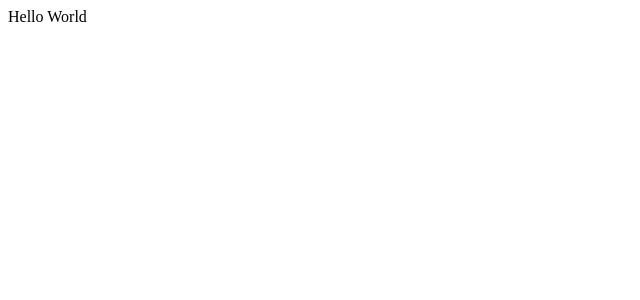
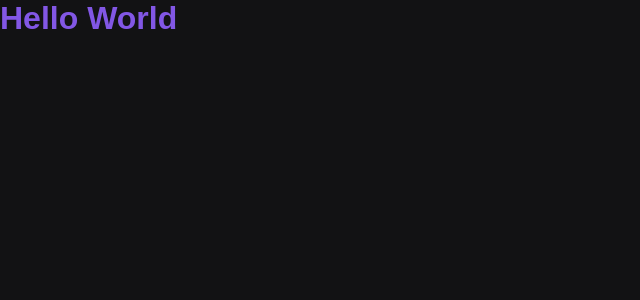
Before and after one commit to bessache/curso-nextjs-rocketseat, a Next.js app: page / in a window 1280 px wide. Shown: the top 300 px of the page, without its empty margins (0-640 px from the left). Built offline with nearby package versions, Linux system fonts and the light colour scheme.

Commit message:
Commit aula styled Components

```diff
--- /dev/null
+++ b/babel.config.js
@@ -0,0 +1,4 @@
+module.exports = {
+    presets: ["next/babel"],
+    plugins: [["styled-components", { "ssr": true }]]
+  }
--- a/package.json
+++ b/package.json
@@ -10,11 +10,13 @@
   "dependencies": {
     "next": "9.5.3",
     "react": "16.13.1",
-    "react-dom": "16.13.1"
+    "react-dom": "16.13.1",
+    "styled-components": "^5.2.0"
   },
   "devDependencies": {
     "@types/node": "^14.11.2",
     "@types/react": "^16.9.49",
+    "@types/styled-components": "^5.1.3",
     "typescript": "^4.0.3"
   }
 }
--- a/pages/_app.tsx
+++ /dev/null
@@ -1,7 +0,0 @@
-
-
-function MyApp({ Component, pageProps }) {
-  return <Component {...pageProps} />
-}
-
-export default MyApp
--- a/pages/index.tsx
+++ /dev/null
@@ -1,6 +0,0 @@
-
-export default function Home() {
-  return (
-    <div>Hello World</div>
-  )
-}
--- /dev/null
+++ b/src/pages/_app.tsx
@@ -0,0 +1,10 @@
+import GlobalStyle from '../styles/GlobalStyle'
+
+export default function MyApp({ Component, pageProps }) {
+  return (
+    <>
+      <GlobalStyle/>
+      <Component {...pageProps} />
+    </>
+  )
+}
--- /dev/null
+++ b/src/pages/_document.tsx
@@ -0,0 +1,30 @@
+import Document, {DocumentContext} from 'next/document'
+import { ServerStyleSheet } from 'styled-components'
+
+export default class MyDocument extends Document {
+  static async getInitialProps(ctx: DocumentContext) {
+    const sheet = new ServerStyleSheet()
+    const originalRenderPage = ctx.renderPage
+
+    try {
+      ctx.renderPage = () =>
+        originalRenderPage({
+          enhanceApp: (App) => (props) =>
+            sheet.collectStyles(<App {...props} />),
+        })
+
+      const initialProps = await Document.getInitialProps(ctx)
+      return {
+        ...initialProps,
+        styles: (
+          <>
+            {initialProps.styles}
+            {sheet.getStyleElement()}
+          </>
+        ),
+      }
+    } finally {
+      sheet.seal()
+    }
+  }
+}
--- /dev/null
+++ b/src/pages/index.tsx
@@ -0,0 +1,9 @@
+import {Title} from '../styles/pages/Home'
+
+export default function Home() {
+  return (
+    <div>
+      <Title>Hello World</Title>
+    </div>
+  )
+}
--- /dev/null
+++ b/src/pages/search.tsx
@@ -0,0 +1,5 @@
+export default function Search() {
+    return (
+      <h1>Search</h1>
+    )
+  }
--- /dev/null
+++ b/src/styles/GlobalStyle.ts
@@ -0,0 +1,14 @@
+import styled from 'styled-components';
+import { createGlobalStyle } from 'styled-components';
+
+export default createGlobalStyle`
+    *{
+        margin: 0;
+        padding: 0;
+    }
+    body {
+        background: #121214;
+        color: #fff;
+        font-family: Arial;
+    }
+`
--- /dev/null
+++ b/src/styles/pages/Home.ts
@@ -0,0 +1,5 @@
+import styled from 'styled-components';
+
+export const Title = styled.h1`
+    color: #8257e5;
+`
```
Also changed, not shown: src/pages/catalog/product/[slug].tsx (added, +7 -0 lines), 1 other file (tests, documents, lock files or other folders).
